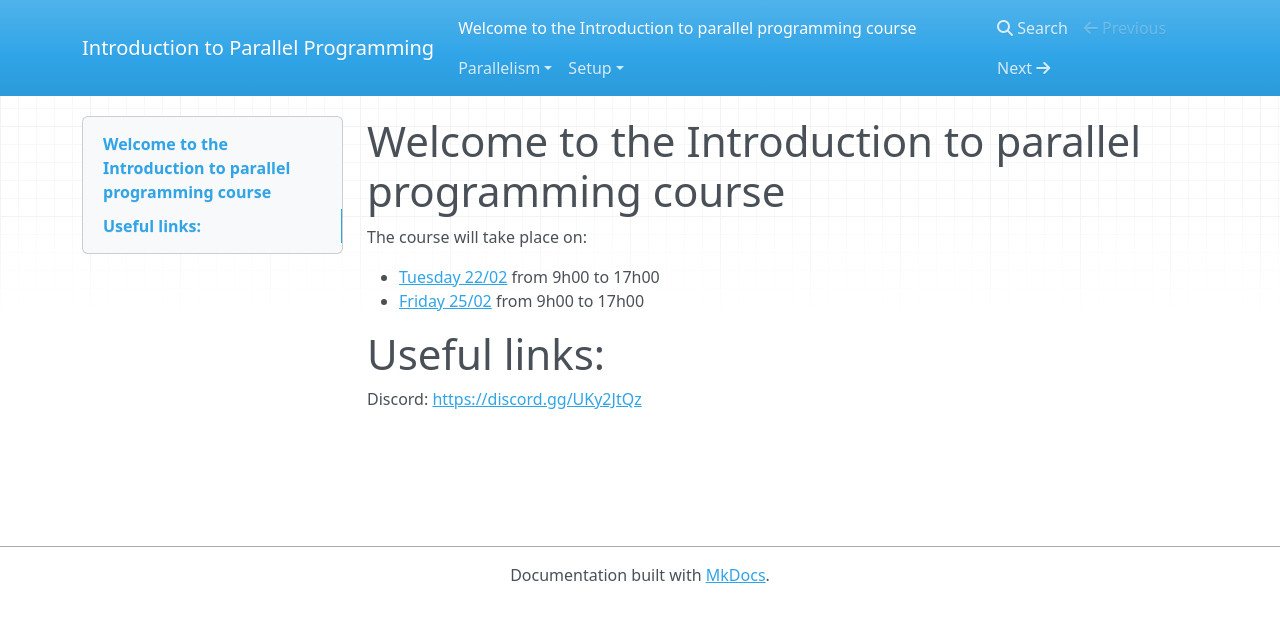
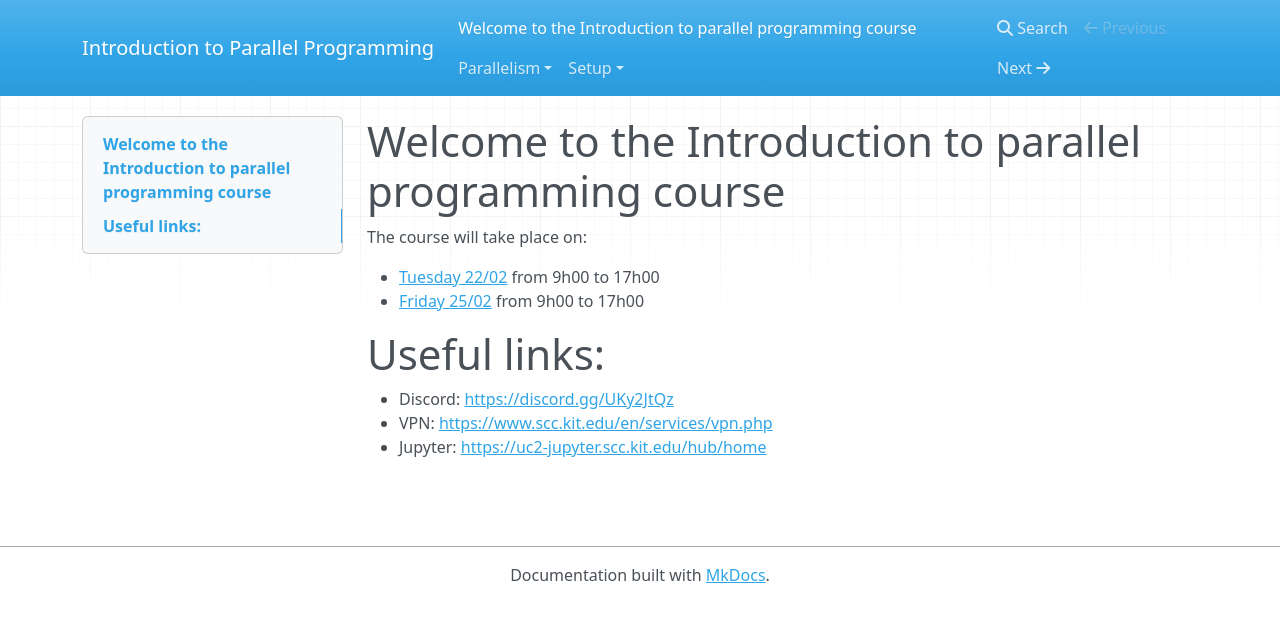
Before and after one commit to felicepantaleo/kseta-22, an MkDocs documentation site: the page built from docs/index.md, in a window 1280 px wide. Shown: the top 622 px of the page. Built offline with MkDocs 1.6.1, drawn with Linux system fonts in a browser that asks for light colours; nearby versions of some CDN libraries; some of the changed lines change nothing that is shown.

Commit message:
add links

```diff
--- a/docs/index.md
+++ b/docs/index.md
@@ -6,4 +6,7 @@ The course will take place on:
 - [Friday 25/02](https://indico.cern.ch/event/1130047/) from 9h00 to 17h00
 
 # Useful links:
-Discord: [https://discord.gg/UKy2JtQz](https://discord.gg/UKy2JtQz)
+
+- Discord: [https://discord.gg/UKy2JtQz](https://discord.gg/UKy2JtQz)
+- VPN: [https://www.scc.kit.edu/en/services/vpn.php](https://www.scc.kit.edu/en/services/vpn.php)
+- Jupyter: [https://uc2-jupyter.scc.kit.edu/hub/home](https://uc2-jupyter.scc.kit.edu/hub/home)
```
